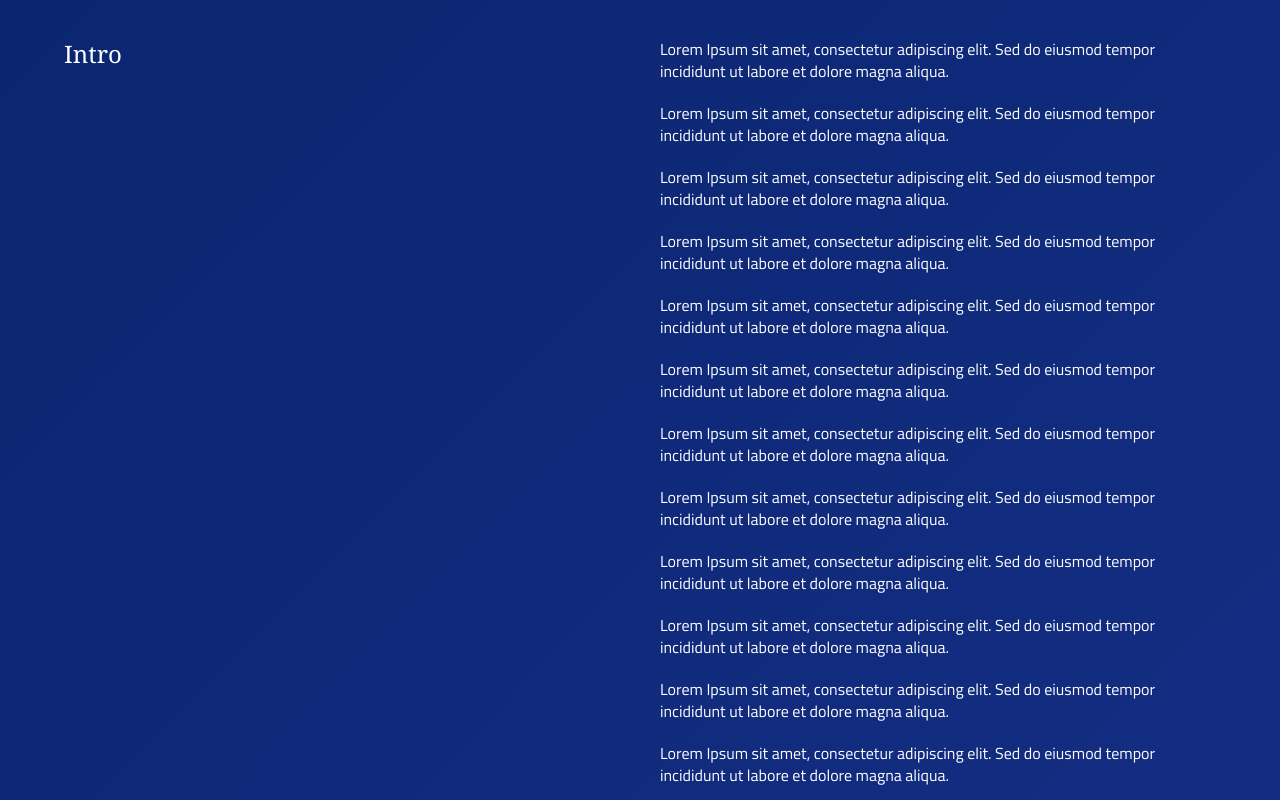
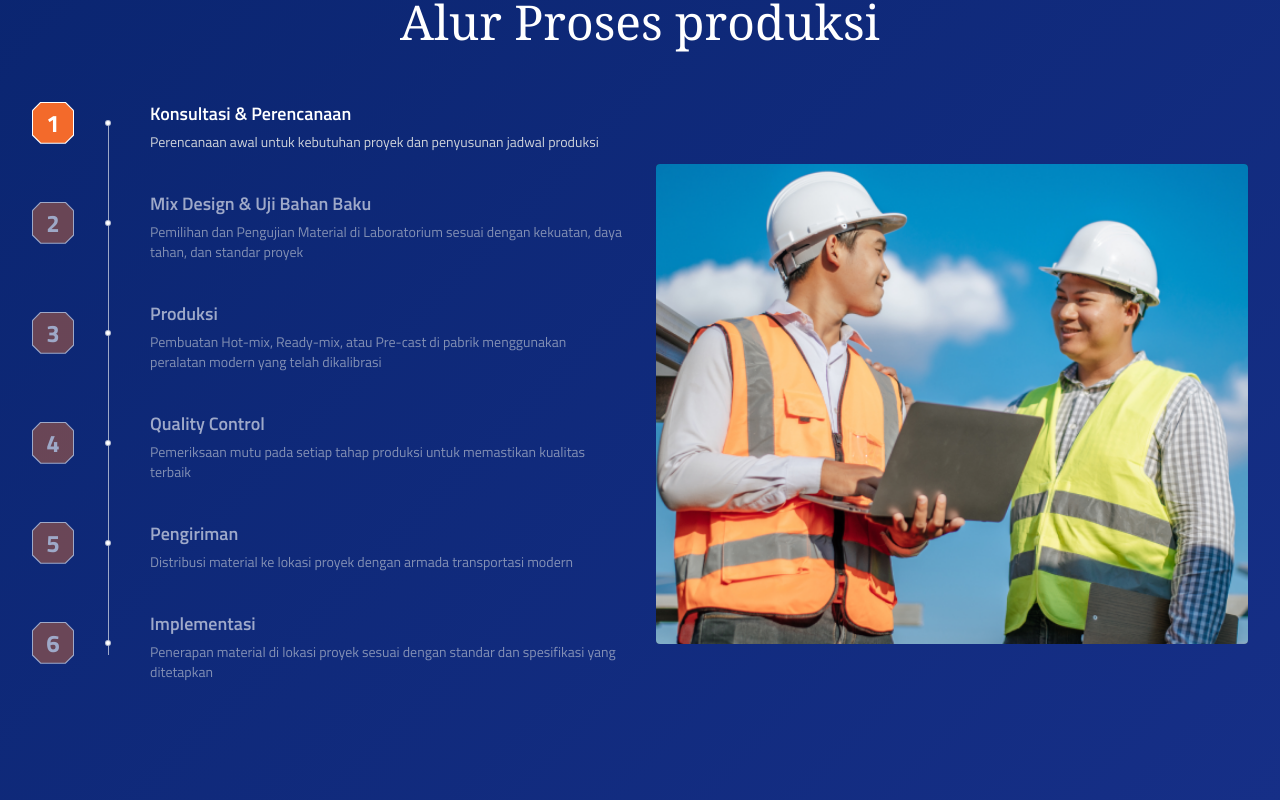
Before and after one commit to wmsmix/wms, a Next.js app: page /about in a window 1280 px wide. Shown: the part 2160-2960 px from the top of the page. Built offline with nearby package versions, Linux system fonts and the light colour scheme.

Commit message:
feat: add progress section

```diff
--- a/src/app/about/page.tsx
+++ b/src/app/about/page.tsx
@@ -178,86 +178,112 @@ export default function AboutPage() {
           background: "linear-gradient(135deg, #0a2570 0%, #162f87 100%)",
         }}
       >
-        <div className="min-h0screen p-10">
-          <div className="mx-auto max-w-6xl space-y-32">
-            <div className="flex space-x-10 items-start">
-              <section className="w-1/2 sticky top-10 ">
-                <span className="font-noto text-2xl">Intro</span>
-              </section>
+        <div className="container mx-auto px-4 md:px-8">
+          <div className="mb-12 text-center">
+            <span className="font-noto text-4xl md:text-5xl">Alur Proses produksi</span>
+          </div>
 
-              <div className="w-1/2 leading-snug space-y-5">
-                <p>
-                  Lorem Ipsum sit amet, consectetur adipiscing elit. Sed do
-                  eiusmod tempor incididunt ut labore et dolore magna aliqua.
-                </p>
-                <p>
-                  Lorem Ipsum sit amet, consectetur adipiscing elit. Sed do
-                  eiusmod tempor incididunt ut labore et dolore magna aliqua.
-                </p>
-                <p>
-                  Lorem Ipsum sit amet, consectetur adipiscing elit. Sed do
-                  eiusmod tempor incididunt ut labore et dolore magna aliqua.
-                </p>
-                <p>
-                  Lorem Ipsum sit amet, consectetur adipiscing elit. Sed do
-                  eiusmod tempor incididunt ut labore et dolore magna aliqua.
-                </p>
-                <p>
-                  Lorem Ipsum sit amet, consectetur adipiscing elit. Sed do
-                  eiusmod tempor incididunt ut labore et dolore magna aliqua.
-                </p>
-                <p>
-                  Lorem Ipsum sit amet, consectetur adipiscing elit. Sed do
-                  eiusmod tempor incididunt ut labore et dolore magna aliqua.
-                </p>
-                <p>
-                  Lorem Ipsum sit amet, consectetur adipiscing elit. Sed do
-                  eiusmod tempor incididunt ut labore et dolore magna aliqua.
-                </p>
-                <p>
-                  Lorem Ipsum sit amet, consectetur adipiscing elit. Sed do
-                  eiusmod tempor incididunt ut labore et dolore magna aliqua.
-                </p>
-                <p>
-                  Lorem Ipsum sit amet, consectetur adipiscing elit. Sed do
-                  eiusmod tempor incididunt ut labore et dolore magna aliqua.
-                </p>
-                <p>
-                  Lorem Ipsum sit amet, consectetur adipiscing elit. Sed do
-                  eiusmod tempor incididunt ut labore et dolore magna aliqua.
-                </p>
-                <p>
-                  Lorem Ipsum sit amet, consectetur adipiscing elit. Sed do
-                  eiusmod tempor incididunt ut labore et dolore magna aliqua.
-                </p>
-                <p>
-                  Lorem Ipsum sit amet, consectetur adipiscing elit. Sed do
-                  eiusmod tempor incididunt ut labore et dolore magna aliqua.
-                </p>
-                <p>
-                  Lorem Ipsum sit amet, consectetur adipiscing elit. Sed do
-                  eiusmod tempor incididunt ut labore et dolore magna aliqua.
-                </p>
-                <p>
-                  Lorem Ipsum sit amet, consectetur adipiscing elit. Sed do
-                  eiusmod tempor incididunt ut labore et dolore magna aliqua.
-                </p>
-                <p>
-                  Lorem Ipsum sit amet, consectetur adipiscing elit. Sed do
-                  eiusmod tempor incididunt ut labore et dolore magna aliqua.
-                </p>
-                <p>
-                  Lorem Ipsum sit amet, consectetur adipiscing elit. Sed do
-                  eiusmod tempor incididunt ut labore et dolore magna aliqua.
-                </p>
-                <p>
-                  Lorem Ipsum sit amet, consectetur adipiscing elit. Sed do
-                  eiusmod tempor incididunt ut labore et dolore magna aliqua.
-                </p>
-                <p>
-                  Lorem Ipsum sit amet, consectetur adipiscing elit. Sed do
-                  eiusmod tempor incididunt ut labore et dolore magna aliqua.
-                </p>
+          <div className="flex flex-col md:flex-row gap-8">
+            {/* Process Steps Column */}
+            <div className="w-full md:w-1/2">
+              <div className="relative">
+                {/* Position the line exactly in the middle - only between the first and last dots */}
+                <div
+                  style={{
+                    position: "absolute",
+                    left: "76px",
+                    top: "27px",
+                    height: "calc(100% - 54px)",
+                    width: "1px",
+                    backgroundColor: "#ffffff",
+                    opacity: 0.6,
+                    zIndex: 5
+                  }}
+                ></div>
+
+                {processSteps.map((step, index) => (
+                  <div
+                    key={step.number}
+                    className={`flex relative mb-8 cursor-pointer transition-all duration-300`}
+                    onMouseEnter={() => setActiveStep(step.number)}
+                  >
+                    <div className="flex items-center">
+                      {/* Numbered button */}
+                      <div className="relative mr-14">
+                        <div
+                          className={`relative flex items-center justify-center w-[42px] h-[42px]`}
+                          style={{
+                            zIndex: 10,
+                            opacity: activeStep === step.number ? 1 : 0.6
+                          }}
+                        >
+                          {/* Outer octagon border - using inline style for reliable color */}
+                          <div
+                            className="absolute inset-0"
+                            style={{
+                              backgroundColor: "#ffffff",
+                              clipPath: "polygon(20% 0%, 80% 0%, 100% 20%, 100% 80%, 80% 100%, 20% 100%, 0% 80%, 0% 20%)"
+                            }}
+                          ></div>
+
+                          {/* Inner octagon */}
+                          <div
+                            className={`absolute inset-[1px] flex items-center justify-center`}
+                            style={{
+                              backgroundColor: step.number === 1 ? '#F36A2B' : '#A75A42',
+                              clipPath: "polygon(20% 0%, 80% 0%, 100% 20%, 100% 80%, 80% 100%, 20% 100%, 0% 80%, 0% 20%)"
+                            }}
+                          >
+                            <span className="font-titillium text-2xl font-bold" style={{ color: "#ffffff" }}>{step.number}</span>
+                          </div>
+                        </div>
+
+                        {/* Set white dot to exactly match the line position - always full opacity */}
+                        <div
+                          className="absolute top-1/2 -translate-y-1/2 transform rounded-full"
+                          style={{
+                            backgroundColor: "#ffffff",
+                            width: "6px",
+                            height: "6px",
+                            zIndex: 20,
+                            border: "1px solid rgba(10, 37, 112, 0.3)",
+                            right: "-37px"
+                          }}
+                        ></div>
+                      </div>
+                    </div>
+
+                    {/* Content with controlled opacity */}
+                    <div
+                      className="flex-1 pt-1.5 pl-5"
+                      style={{ opacity: activeStep === step.number ? 1 : 0.6 }}
+                    >
+                      <h3 className="mb-1 text-lg font-semibold font-titillium text-white-10">{step.title}</h3>
+                      <p className="text-sm font-titillium text-gray-300">{step.description}</p>
+                    </div>
+                  </div>
+                ))}
+              </div>
+            </div>
+
+            {/* Image Column */}
+            <div className="w-full md:w-1/2 flex items-center justify-center">
+              <div className="relative w-full h-[480px] bg-gray-800 rounded overflow-hidden">
+                {processSteps.map((step) => (
+                  <div
+                    key={step.number}
+                    className={`absolute inset-0 transition-opacity duration-500 ${
+                      activeStep === step.number ? 'opacity-100' : 'opacity-0'
+                    }`}
+                  >
+                    <Image
+                      src={step.image || "/images/img-alur-produksi-1.png"}
+                      alt={step.title}
+                      fill
+                      className="object-cover"
+                    />
+                  </div>
+                ))}
               </div>
             </div>
           </div>
```
